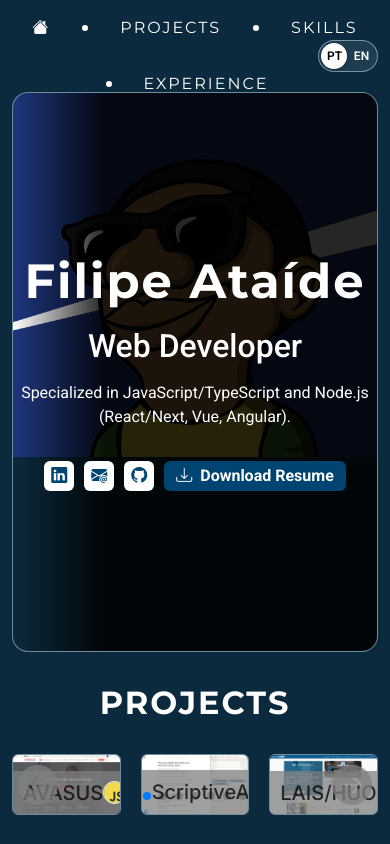
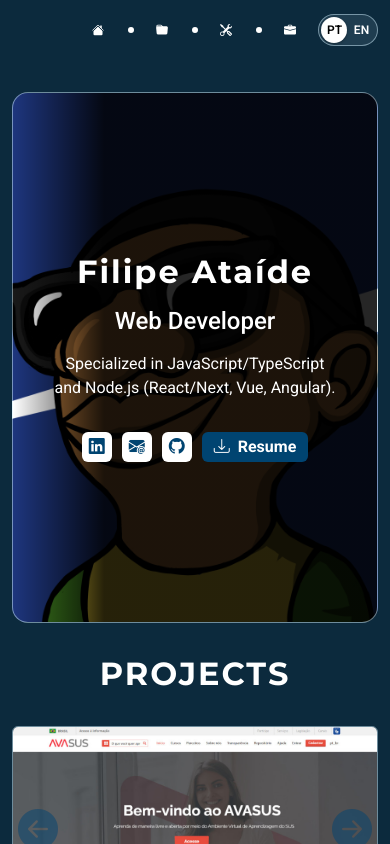
Before and after one commit to OliAtaide/portfolio_vue, a Vue app: page /1 in a window 390 px wide. Shown: the top 844 px of the page. Built offline with nearby package versions, Linux system fonts and the light colour scheme.

Commit message:
Responsivity

```diff
--- a/src/assets/style.scss
+++ b/src/assets/style.scss
@@ -195,6 +195,11 @@ html {
   img {
     width: auto;
     height: 100%;
+    transition: all 0.2s ease-in-out;
+  }
+
+  &:hover img {
+    transform: scale(1.1);
   }
 }
 
@@ -323,40 +328,7 @@ html {
   }
 }
 
-/* Media Queries */
-@media (max-width: 76.5em) {
-  #profile {
-    .profile-header {
-      gap: 20px;
-    }
 
-    img {
-      width: 80px !important;
-      height: 80px !important;
-    }
-  }
-
-  .main {
-    margin-bottom: 1em;
-  }
-
-  .list-group {
-    overflow: unset;
-    margin-top: 0;
-    padding: 0 !important;
-    height: unset;
-    position: static;
-  }
-
-  .skill-card {
-    min-width: 90px !important;
-    padding: 1em !important;
-
-    img {
-      height: 60px !important;
-    }
-  }
-}
 
 .project-card {
   position: relative;
@@ -380,8 +352,9 @@ html {
   left: 0;
   right: 0;
   z-index: 10;
-  background-color: rgba(128, 128, 128, 0.75);
-  color: rgba(0, 0, 0, 0.75);
+  background-color: rgba(0, 68, 113, 0.5);
+
+  color: white;
   padding: 10px;
   display: flex;
   justify-content: space-between;
@@ -453,7 +426,7 @@ html {
 .swiper-button-prev::after {
   font-size: 40px;
   font-family: 'bootstrap-icons';
-  color: rgba(128, 128, 128, 0.75);
+  color: rgba(0, 68, 113, 0.5);
 }
 
 .swiper-button-prev .swiper-navigation-icon,
@@ -532,3 +505,62 @@ html {
 .lang-switch-input:checked ~ .lang-switch-track .lang-en {
   color: var(--primary);
 }
+@media (max-width: 767.98px) {
+  .nav{
+    gap: 0.5em;
+    font-size: 12px;
+  }
+
+  .nav-link-text {
+    display: none;
+  }
+
+  #profile {
+    padding-inline: 2.5em !important;
+    background-size: cover;
+    background-position: center;
+
+    .section-title {
+      font-size: 2.0em;
+    }
+
+    .section-subtitle {
+      font-size: 1.5em;
+    }
+
+    .section-text {
+      font-size: 1.0em;
+    }
+
+    .profile-header {
+      gap: 20px;
+    }
+  }
+
+  .main {
+    margin-bottom: 1em;
+  }
+
+  .list-group {
+    overflow: unset;
+    margin-top: 0;
+    padding: 0 !important;
+    height: unset;
+    position: static;
+  }
+
+  .skill-card {
+    min-width: 90px !important;
+    padding: 1em !important;
+
+    img {
+      height: 60px !important;
+    }
+  }
+}
+
+@media (min-width: 768px) {
+  .nav-item:not(:first-child)  .bi {
+    display: none;
+  }
+}
--- a/src/components/HistorySection.vue
+++ b/src/components/HistorySection.vue
@@ -10,8 +10,8 @@ const { t, tm, rt } = useI18n();
       {{ t("profile.exp.title") }}
     </h2>
     <div class="exp-list">
-      <div class="row">
-        <div class="col" v-for="(v, i) in tm('profile.exp.list')" :key="i">
+      <div class="row row-gap-3">
+        <div class="col-12 col-md-6 col-lg-3" v-for="(v, i) in tm('profile.exp.list')" :key="i">
           <div class="card exp-card">
             <div class="card-body">
               <div class="exp-header d-flex">
--- a/src/components/NavBar.vue
+++ b/src/components/NavBar.vue
@@ -38,7 +38,8 @@ const isActive = (hash) => activeHash.value === hash;
         <li class="nav-item">
           <router-link :to="{ name: 'home', hash: '#projects', params: { locale: currentLocale } }" class="nav-link"
             :class="{ active: isActive('#projects') }" :title="$t('tabs.projects')">
-            {{ $t('tabs.projects') }}
+            <span class="nav-link-text">{{ $t('tabs.projects') }}</span>
+            <i class="bi bi-folder-fill"></i>
           </router-link>
         </li>
         <li class="nav-item">
@@ -47,7 +48,8 @@ const isActive = (hash) => activeHash.value === hash;
         <li class="nav-item">
           <router-link :to="{ name: 'home', hash: '#skills', params: { locale: currentLocale } }" class="nav-link"
             :class="{ active: isActive('#skills') }" :title="$t('tabs.skills')">
-            {{ $t('tabs.skills') }}
+            <span class="nav-link-text">{{ $t('tabs.skills') }}</span>
+            <i class="bi bi-tools"></i>
           </router-link>
         </li>
         <li class="nav-item">
@@ -56,7 +58,8 @@ const isActive = (hash) => activeHash.value === hash;
         <li class="nav-item">
           <router-link :to="{ name: 'home', hash: '#history', params: { locale: currentLocale } }" class="nav-link"
             :class="{ active: isActive('#history') }" :title="$t('tabs.history')">
-            {{ $t('tabs.history') }}
+            <span class="nav-link-text">{{ $t('tabs.history') }}</span>
+            <i class="bi bi-briefcase-fill"></i>
           </router-link>
         </li>
         <language-button/>
--- a/src/components/ProjectsSection.vue
+++ b/src/components/ProjectsSection.vue
@@ -61,12 +61,24 @@ const getSkillImage = (filename) => skill_modules[`/src/assets/skills/${filename
 </script>
 
 <template>
-  <div class="section"  id="projects">
+  <div class="section" id="projects">
     <h2 class="section-title">
       {{ $t('tabs.projects') }}
     </h2>
-    <swiper :modules="[Navigation, Pagination, Autoplay]" :slides-per-view="3" :space-between="20" :navigation="true"
-      :loop="true" :pagination="{ clickable: true }">
+    <swiper :modules="[Navigation, Pagination, Autoplay]" :breakpoints="{
+      0: {
+        slidesPerView: 1,
+        spaceBetween: 10,
+      },
+      768: {
+        slidesPerView: 2,
+        spaceBetween: 15,
+      },
+      992: {
+        slidesPerView: 3,
+        spaceBetween: 20,
+      },
+    }" :space-between="20" :navigation="true" :loop="true" :pagination="{ clickable: true }">
       <swiper-slide v-for="(v, i) in projects" :key="i">
         <a target="_blank" class="btn img-container project-card" :href="v.url" :title="v.name">
           <img class="img-fluid" :src="getProjectImage(v.image)" :alt="v.name" />
--- a/src/i18n/index.js
+++ b/src/i18n/index.js
@@ -40,7 +40,7 @@ const i18n = createI18n({
           ],
         },
         resume: {
-          title: "Baixar Currículo",
+          title: "Currículo",
           file: "Filipe_Ataide_PT.pdf",
         },
       },
@@ -81,7 +81,7 @@ const i18n = createI18n({
           ],
         },
         resume: {
-          title: "Download Resume",
+          title: "Resume",
           file: "Filipe_Ataide_EN.pdf",
         },
       },
```
